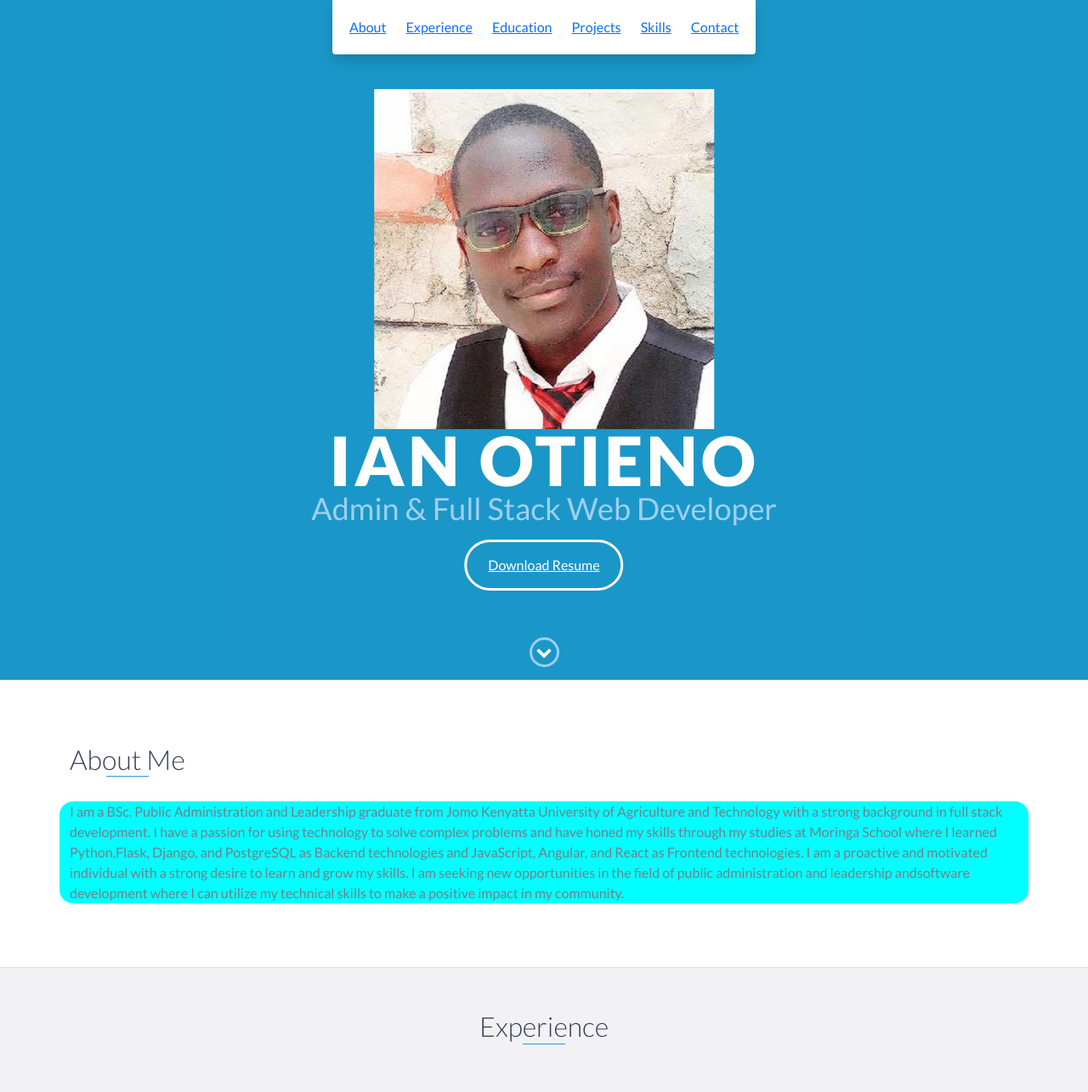
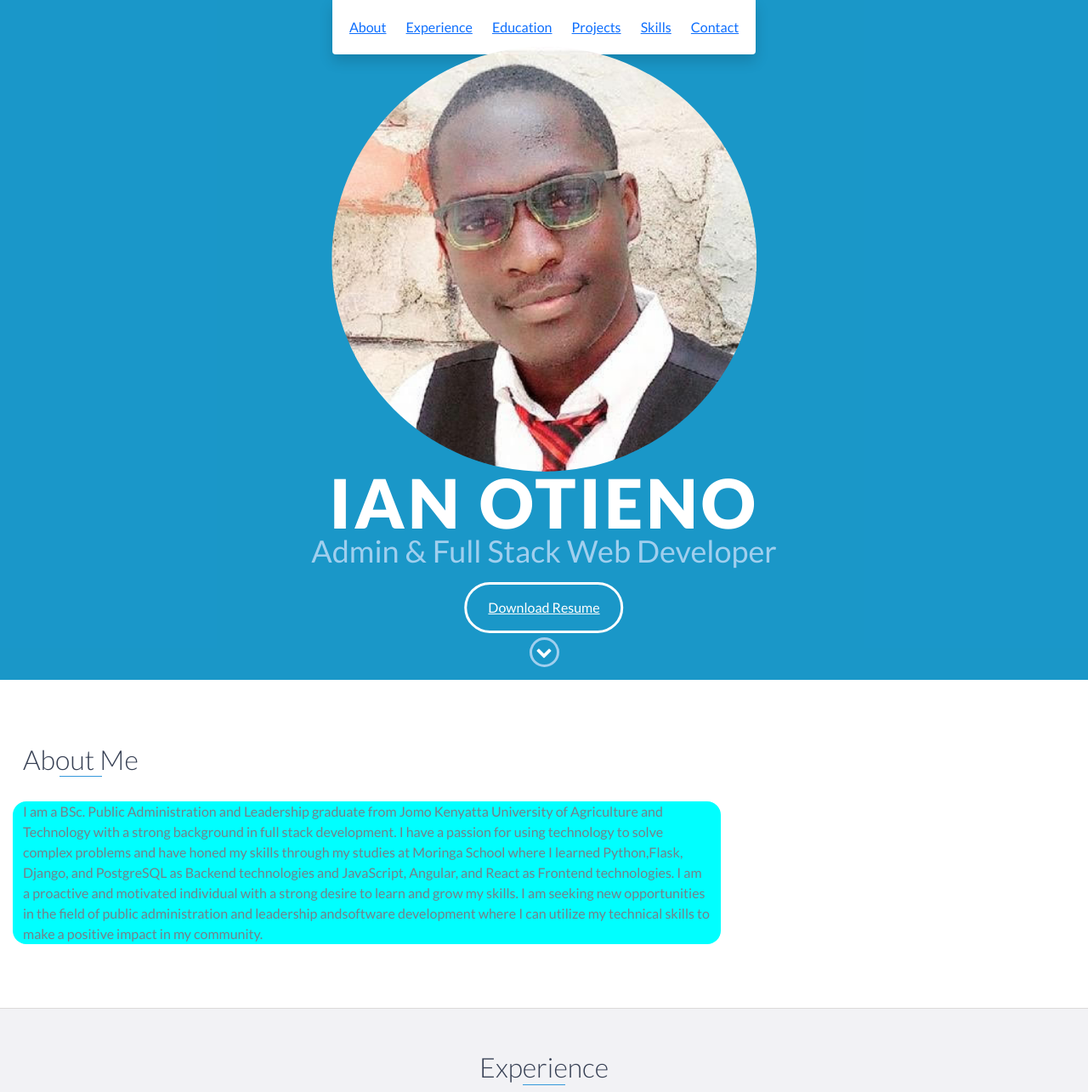
Before and after one commit to ian-otieno/My-Resume, a plain HTML site: page index.html in a window 1280 px wide. Shown: the top 1285 px of the page at 85% size. Drawn offline with nearby package versions, Linux system fonts and the light colour scheme.

Commit message:
modify html

```diff
--- a/index.html
+++ b/index.html
@@ -50,7 +50,7 @@
 
     <div id="lead"style=" background-color: aqua;" >
         <div id="lead-content">
-            <img src="images/IMG_20190703_182313.jpg" alt="" width="400em" height="400em">
+            <img src="images/IMG_20190703_182313.jpg" alt="" width="500em" height="500em" style="border-radius: 50%;">
             <h1>Ian Otieno</h1>
             <h2>Admin & Full Stack Web Developer</h2>
 
@@ -72,12 +72,12 @@
     <!-- End #lead -->
 
     <div id="about">
-        <div class="container">
+        <div class="container-fluid">
             <div class="row">
                 <div class="col-md-6">
                     <h2 class="heading" >About Me</h2>
                 </div>
-                <div class="col-md-12" style="border-radius: 1rem; background-color: aqua;">
+                <div class="col-md-8" style="border-radius: 1rem; background-color: aqua;">
                     <p>
                     I am a BSc. Public Administration and Leadership graduate from Jomo Kenyatta University of Agriculture and Technology
                     with a strong background in full stack development. I have a passion for using technology to solve complex problems
```
